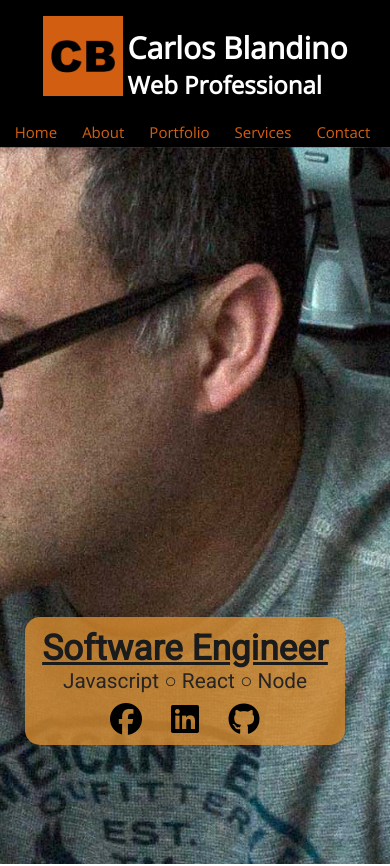
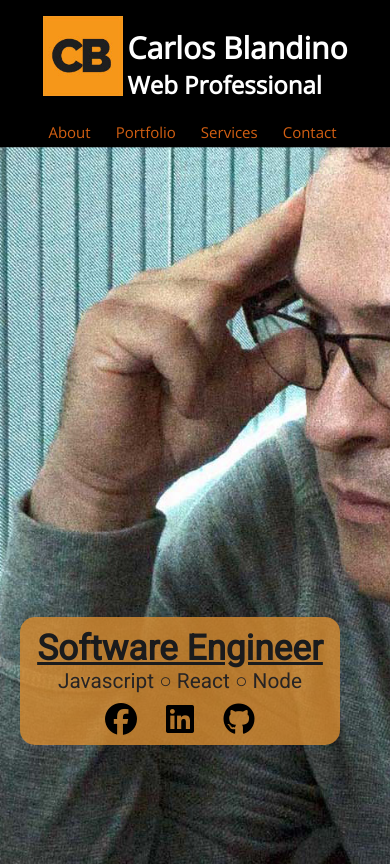
Before and after one commit to Carlos-Blandino/portfolio, a plain HTML site: page index.html in a window 390 px wide. Shown: the top 866 px of the page. Drawn offline with nearby package versions, Linux system fonts and the light colour scheme.

Commit message:
making adjustments to billboard: making  media query adjustment

```diff
--- a/index.html
+++ b/index.html
@@ -23,7 +23,7 @@
     <header>
         <!-- Logo and insert the image-->
         <div class="logo">
-            <div><img src="images/icon.jpg" alt=""></div>
+            <div><img src="images/icon2.jpg" alt=""></div>
             <div class="logo-text">
                 <h1>Carlos Blandino</h1>
                 <h2>Web Professional</h2>
@@ -32,7 +32,6 @@
         <!--Create the the navigation from the list items-->
         <nav>
             <ul>
-                <li><a href="#main">Home</a></li>
                 <li><a href="#about">About</a></li>
                 <li><a href="#portfolio">Portfolio</a></li>
                 <li><a href="#services">Services</a></li>
--- a/styles.css
+++ b/styles.css
@@ -161,7 +161,6 @@ nav {
     flex-direction: column;
     justify-content: center;
 }
-
 
 /***** end of nav links *************/
 
@@ -439,7 +438,13 @@ footer div {
 
         position: relative;
         top: 175px;
-        left: -25px;
+        left: -30px;
+    }
+
+    #home {
+        background-image: url(images/2.jpg);
+        background-size: cover;
+        background-position: bottom left;
     }
 
 }
```
Also changed, not shown: images/2.jpg (added), images/icon2.jpg (added), 2 other files.
